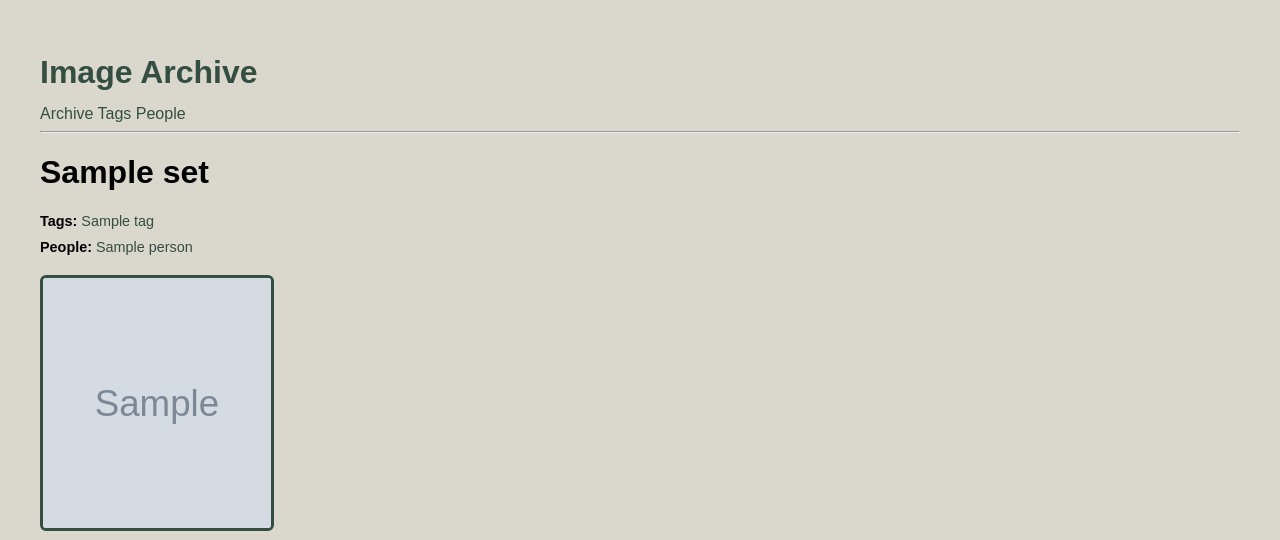
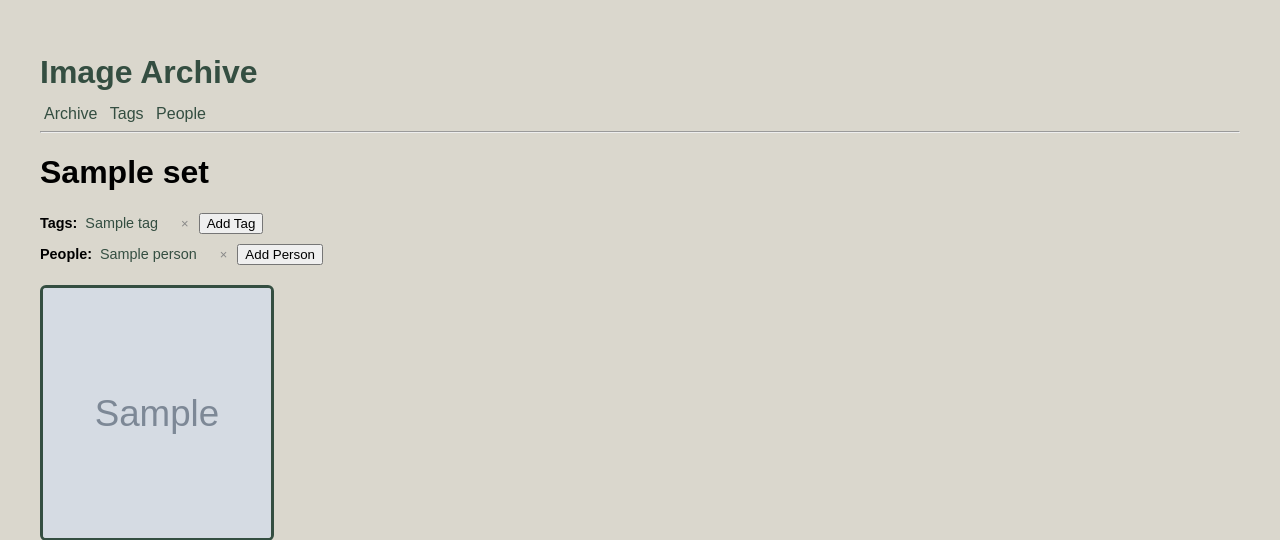
Before and after one commit to pa-childs/Photo_Album, a Flask app: template templates/set.html in a window 1280 px wide. Shown: the top 540 px of the page. Run offline with Flask 3, Linux system fonts and the light colour scheme; the template is opened without the code that fills it: most values are stand-ins (such as "Sample title", 1, 10 or a date in 2020); grey boxes marked "Sample" are stand-in pictures.

Commit message:
Add in ability to add and remove tags/people to image sets.

```diff
--- a/app.py
+++ b/app.py
@@ -1,4 +1,4 @@
-from flask import Flask, render_template, request
+from flask import Flask, redirect, render_template, request, url_for
 from collections import defaultdict
 
 import json, os, random
@@ -9,6 +9,82 @@ BASE_DIR = os.path.dirname(os.path.abspath(__file__))
 SETS_DIR = os.path.join(app.static_folder, "sets")
 
 IMAGE_EXTENSIONS = {".jpg", ".jpeg", ".png", ".webp"}
+
+def normalize_name(value):
+    value = value.strip()
+
+    if not value:
+        return ""
+
+    # If the entire string is uppercase, keep it as-is
+    if value.isupper():
+        return value
+
+    # Otherwise convert to title case
+    return value.title()
+
+@app.route("/set/<slug>/add-person", methods=["POST"])
+def add_person(slug):
+    raw_person = request.form.get("new_person", "")
+    new_person = normalize_name(raw_person)
+
+    if not new_person:
+        return redirect(url_for("view_set", slug=slug))
+
+    sets = load_all_sets()
+
+    for s in sets:
+        if s["slug"] == slug:
+            existing_people_lower = [p.lower() for p in s["people"]]
+
+            if new_person.lower() not in existing_people_lower:
+                s["people"].append(new_person)
+
+                meta_path = os.path.join("static", "sets", slug, "meta.json")
+
+                with open(meta_path, "r") as f:
+                    meta = json.load(f)
+
+                meta["people"] = s["people"]
+
+                with open(meta_path, "w") as f:
+                    json.dump(meta, f, indent=4)
+
+            break
+
+    return redirect(url_for("view_set", slug=slug))
+
+@app.route("/set/<slug>/add-tag", methods=["POST"])
+def add_tag(slug):
+    raw_tag = request.form.get("new_tag", "")
+    new_tag = normalize_name(raw_tag)
+
+    if not new_tag:
+        return redirect(url_for("view_set", slug=slug))
+
+    sets = load_all_sets()
+
+    for s in sets:
+        if s["slug"] == slug:
+            existing_tags_lower = [t.lower() for t in s["tags"]]
+
+            if new_tag.lower() not in existing_tags_lower:
+                s["tags"].append(new_tag)
+
+                # Update meta.json
+                meta_path = os.path.join("static", "sets", slug, "meta.json")
+
+                with open(meta_path, "r") as f:
+                    meta = json.load(f)
+
+                meta["tags"] = s["tags"]
+
+                with open(meta_path, "w") as f:
+                    json.dump(meta, f, indent=4)
+
+            break
+
+    return redirect(url_for("view_set", slug=slug))
 
 @app.route("/")
 def archive():
@@ -113,6 +189,56 @@ def people_index():
         grouped_people=dict(grouped_people)
     )
 
+@app.route("/set/<slug>/remove-person", methods=["POST"])
+def remove_person(slug):
+    person_to_remove = request.form.get("person_to_remove", "")
+
+    sets = load_all_sets()
+
+    for s in sets:
+        if s["slug"] == slug:
+
+            s["people"] = [p for p in s["people"] if p.lower() != person_to_remove.lower()]
+
+            meta_path = os.path.join("static", "sets", slug, "meta.json")
+
+            with open(meta_path, "r") as f:
+                meta = json.load(f)
+
+            meta["people"] = s["people"]
+
+            with open(meta_path, "w") as f:
+                json.dump(meta, f, indent=4)
+
+            break
+
+    return redirect(url_for("view_set", slug=slug))
+
+@app.route("/set/<slug>/remove-tag", methods=["POST"])
+def remove_tag(slug):
+    tag_to_remove = request.form.get("tag_to_remove", "")
+
+    sets = load_all_sets()
+
+    for s in sets:
+        if s["slug"] == slug:
+
+            s["tags"] = [t for t in s["tags"] if t.lower() != tag_to_remove.lower()]
+
+            meta_path = os.path.join("static", "sets", slug, "meta.json")
+
+            with open(meta_path, "r") as f:
+                meta = json.load(f)
+
+            meta["tags"] = s["tags"]
+
+            with open(meta_path, "w") as f:
+                json.dump(meta, f, indent=4)
+
+            break
+
+    return redirect(url_for("view_set", slug=slug))
+
 @app.route("/tags")
 def tags_index():
     sets = load_all_sets()
--- a/static/css/styles.css
+++ b/static/css/styles.css
@@ -1,6 +1,7 @@
 a {
     text-decoration: none;
     color: #344e41;
+    padding: 0px 4px;
 }
 
 a:hover {
@@ -48,6 +49,10 @@ hr {
     grid-template-columns: repeat(6, 1fr);
     gap: 15px;
     margin-top: 20px;
+}
+
+.inline-form {
+    display: inline;
 }
 
 .lightbox {
@@ -103,6 +108,19 @@ hr {
     margin-top: 0;
     margin: 0;
     color: #344e41
+}
+
+.remove-btn {
+    background: none;
+    border: none;
+    color: #888;
+    cursor: pointer;
+    font-size: 0.9em;
+    margin-left: 4px;
+}
+
+.remove-btn:hover {
+    color: red;
 }
 
 .set-card {
--- a/static/js/gallery.js
+++ b/static/js/gallery.js
@@ -113,3 +113,31 @@ document.addEventListener("DOMContentLoaded", () => {
     }
 
 });
+
+// Add Tag Button on Set Page
+document.addEventListener("DOMContentLoaded", function () {
+    const tagButton = document.getElementById("add-tag-button");
+    const tagForm = document.getElementById("add-tag-form");
+    const personButton = document.getElementById("add-person-button");
+    const personForm = document.getElementById("add-person-form");
+
+    if (tagButton && tagForm) {
+        tagButton.addEventListener("click", function () {
+            if (tagForm.style.display === "none" || tagForm.style.display === "") {
+                tagForm.style.display = "block";
+            } else {
+                tagForm.style.display = "none";
+            }
+        });
+    }
+
+    if (personButton && personForm) {
+        personButton.addEventListener("click", function () {
+            if (personForm.style.display === "none" || personForm.style.display === "") {
+                personForm.style.display = "block";
+            } else {
+                personForm.style.display = "none";
+            }
+        });
+    }
+});
--- a/templates/set.html
+++ b/templates/set.html
@@ -7,22 +7,62 @@
 {% if set.tags %}
     <div class="set-tags">
         <strong>Tags:</strong>
-        {% for tag in set.tags %}
-            <a href="{{ url_for('view_tag', tag_name=tag) }}">
-                {{ tag }}
-            </a>{% if not loop.last %} |  {% endif %}
+        {% for tag in set.tags | sort(case_sensitive=False) %}
+            <span class="tag-item">
+                <a href="{{ url_for('view_tag', tag_name=tag) }}">
+                    {{ tag }}
+                </a>
+
+                <form method="POST"
+                      action="{{ url_for('remove_tag', slug=set.slug) }}"
+                      class="inline-form">
+                    <input type="hidden" name="tag_to_remove" value="{{ tag }}">
+                    <button type="submit" class="remove-btn">&times;</button>
+                </form>
+            </span>
+            {% if not loop.last %} | {% endif %}
         {% endfor %}
+
+        <button type="button" id="add-tag-button">Add Tag</button>
+
+        <form method="POST"
+              action="{{ url_for('add_tag', slug=set.slug) }}"
+              id="add-tag-form"
+              style="display:none; margin-top:10px;">
+            <input type="text" name="new_tag" placeholder="Enter Tag" required>
+            <button type="submit">Save</button>
+        </form>
     </div>
 {% endif %}
 
 {% if set.people %}
     <div class="set-people">
         <strong>People:</strong>
-        {% for person in set.people %}
-            <a href="{{ url_for('view_person', person_name=person) }}">
-                {{ person }}
-            </a>{% if not loop.last %} |  {% endif %}
+        {% for person in set.people | sort(case_sensitive=False) %}
+            <span class="person-item">
+                <a href="{{ url_for('view_person', person_name=person) }}">
+                    {{ person }}
+                </a>
+
+                <form method="POST"
+                      action="{{ url_for('remove_person', slug=set.slug) }}"
+                      class="inline-form">
+                    <input type="hidden" name="person_to_remove" value="{{ person }}">
+                    <button type="submit" class="remove-btn">&times;</button>
+                </form>
+            </span>
+            {% if not loop.last %} | {% endif %}
         {% endfor %}
+
+        <button type="button" id="add-person-button">Add Person</button>
+
+        <form method="POST"
+              action="{{ url_for('add_person', slug=set.slug) }}"
+              id="add-person-form"
+              style="display:none; margin-top:10px;">
+            <input type="text" name="new_person" placeholder="Enter Name" required>
+            <button type="submit">Save</button>
+        </form>
     </div>
 {% endif %}
 
```
